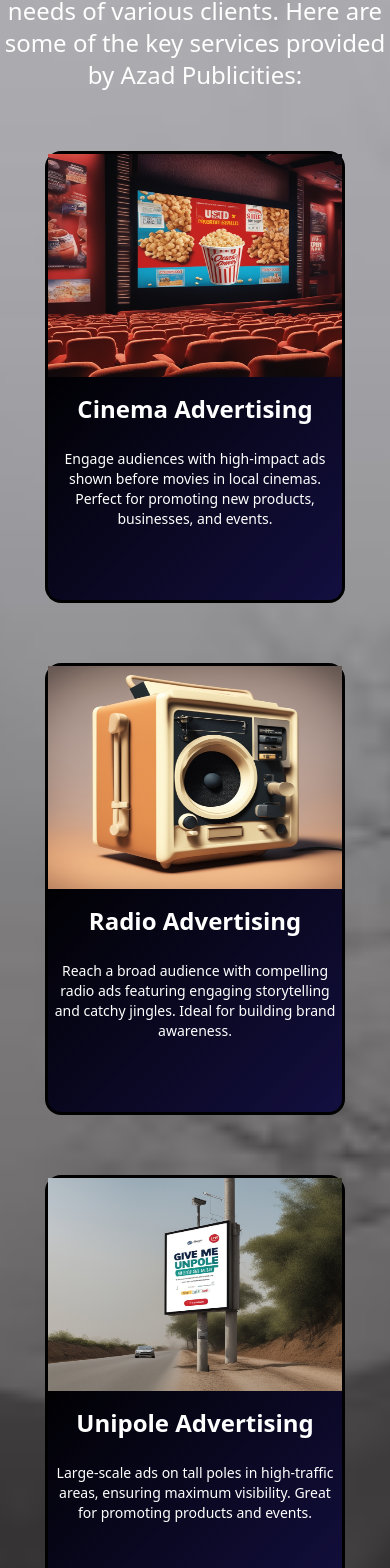
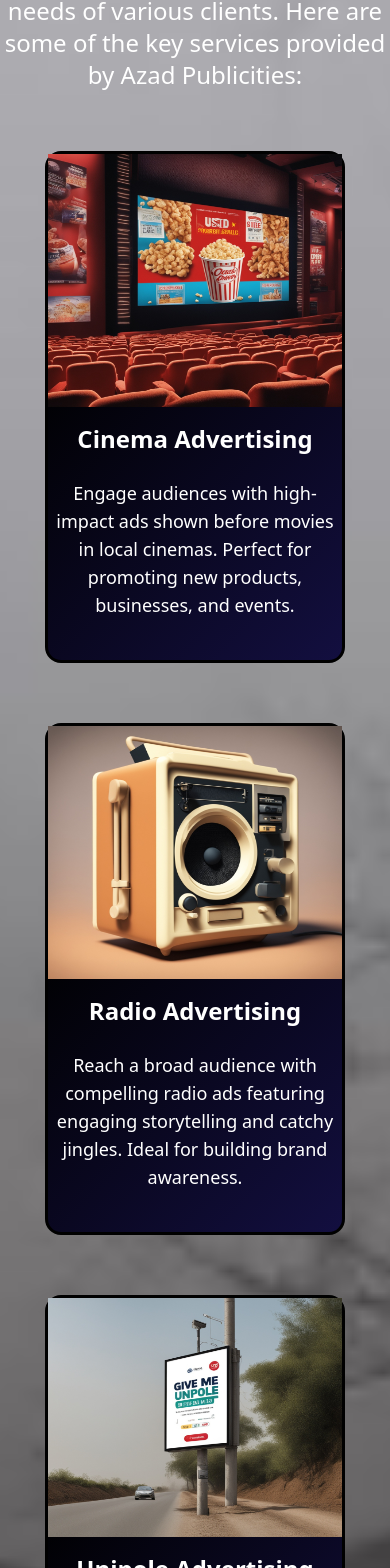
Before and after one commit to Mag-Harshit/azadPublicities, a React (Vite) app: page /services in a window 390 px wide. Shown: the part 426-1994 px from the top of the page. Built offline with nearby package versions, Linux system fonts and the light colour scheme.

Commit message:
Minor text change

```diff
--- a/src/components/ServicesMain.jsx
+++ b/src/components/ServicesMain.jsx
@@ -25,7 +25,7 @@ const ServicesMain = () => {
             <h2 className="text-2xl font-semibold mb-6 text-center lg:text-left">
               Cinema Advertising
             </h2>
-            <p className=" text-sm md:text-lg text-center lg:text-left">
+            <p className="text-lg text-center lg:text-left">
               Engage audiences with high-impact ads shown before movies in local
               cinemas. Perfect for promoting new products, businesses, and
               events.
@@ -41,7 +41,7 @@ const ServicesMain = () => {
             <h2 className="text-2xl font-semibold mb-6 text-center lg:text-left">
               Radio Advertising
             </h2>
-            <p className=" text-sm md:text-lg text-center lg:text-left">
+            <p className="text-lg text-center lg:text-left">
               Reach a broad audience with compelling radio ads featuring
               engaging storytelling and catchy jingles. Ideal for building brand
               awareness.
@@ -57,7 +57,7 @@ const ServicesMain = () => {
             <h2 className="text-2xl font-semibold mb-6 text-center lg:text-left">
               Unipole Advertising
             </h2>
-            <p className=" text-sm md:text-lg text-center lg:text-left">
+            <p className="text-lg text-center lg:text-left">
               Large-scale ads on tall poles in high-traffic areas, ensuring
               maximum visibility. Great for promoting products and events.
             </p>
@@ -72,7 +72,7 @@ const ServicesMain = () => {
             <h2 className="text-2xl font-semibold mb-6 text-center lg:text-left">
               Neon Signs
             </h2>
-            <p className=" text-sm md:text-lg text-center lg:text-left">
+            <p className="text-lg text-center lg:text-left">
               Custom neon signs that enhance business visibility and branding,
               especially at night. Ideal for storefronts and entertainment
               venues.
@@ -88,7 +88,7 @@ const ServicesMain = () => {
             <h2 className="text-2xl font-semibold mb-6 text-center lg:text-left">
               Boards and Banners
             </h2>
-            <p className=" text-sm md:text-lg text-center lg:text-left">
+            <p className="text-lg text-center lg:text-left">
               Versatile advertising tools for events, promotions, and business
               advertising. Durable and attractive for various settings.
             </p>
@@ -103,7 +103,7 @@ const ServicesMain = () => {
             <h2 className="text-2xl font-semibold mb-6 text-center lg:text-left">
               Kiosks
             </h2>
-            <p className=" text-sm md:text-lg text-center lg:text-left">
+            <p className="text-lg text-center lg:text-left">
               Interactive kiosks for engaging customers at malls, trade shows,
               and public events. Perfect for product demos and information
               distribution.
@@ -119,7 +119,7 @@ const ServicesMain = () => {
             <h2 className="text-2xl font-semibold mb-6 text-center lg:text-left">
               Hoardings
             </h2>
-            <p className=" text-sm md:text-lg text-center lg:text-left">
+            <p className="text-lg text-center lg:text-left">
               Large billboards in prime locations to maximize exposure. Designed
               to capture attention and reinforce brand presence.
             </p>
@@ -134,7 +134,7 @@ const ServicesMain = () => {
             <h2 className="text-2xl font-semibold mb-6 text-center lg:text-left">
               Bus Shelters
             </h2>
-            <p className=" text-sm md:text-lg text-center lg:text-left">
+            <p className="text-lg text-center lg:text-left">
               High-visibility ads at bus shelters, targeting daily commuters.
               Ideal for local businesses and public announcements.
             </p>
@@ -149,7 +149,7 @@ const ServicesMain = () => {
             <h2 className="text-2xl font-semibold mb-6 text-center lg:text-left">
               Railway Advertising
             </h2>
-            <p className=" text-sm md:text-lg text-center lg:text-left">
+            <p className="text-lg text-center lg:text-left">
               Ads in railway stations and on trains, reaching a diverse audience
               of travelers and commuters. Various formats available.
             </p>
```
